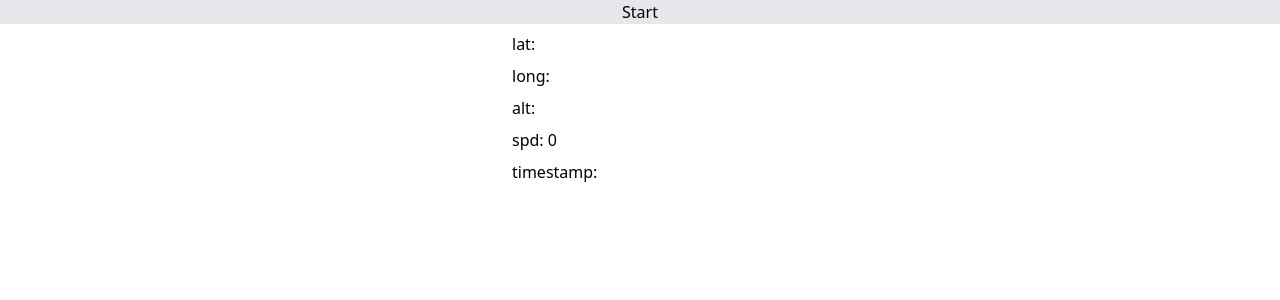
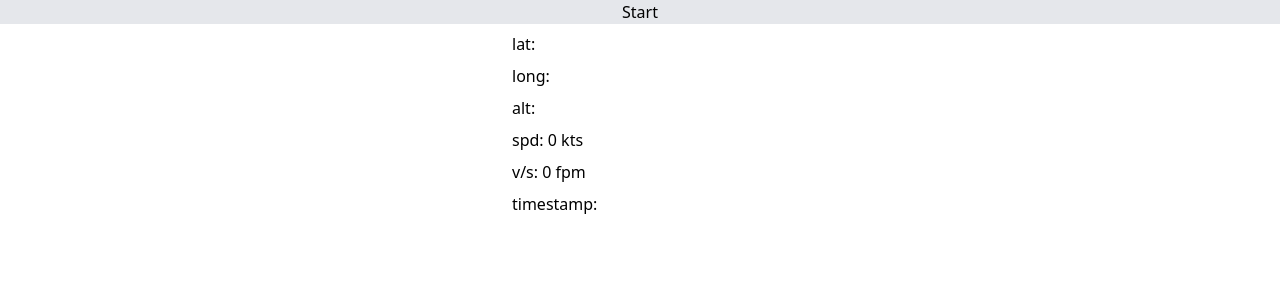
Before and after one commit to sayatodev/aviameter, a Next.js app: page / in a window 1280 px wide. Shown: the top 300 px of the page. Built offline with nearby package versions, Linux system fonts and the light colour scheme.

Commit message:
New features

```diff
--- a/src/app/page.tsx
+++ b/src/app/page.tsx
@@ -4,12 +4,12 @@ import { useEffect, useState } from "react";
 
 function calculateMeanSpeed(positions: GeolocationPosition[]): number {
     if (!positions || positions.length < 2) {
-        return 0; // Need at least 2 positions to calculate speed
+        return 0;
     }
 
-    // Calculate speeds between consecutive positions
     const speeds: number[] = [];
 
+    // Calculate speeds between consecutive positions
     for (let i = 1; i < positions.length; i++) {
         const prevPos = positions[i - 1];
         const currPos = positions[i];
@@ -18,8 +18,8 @@ function calculateMeanSpeed(positions: GeolocationPosition[]): number {
         const distance = calculateHaversineDistance(
             prevPos.coords.latitude,
             prevPos.coords.longitude,
-            currPos.coords.latitude,
-            currPos.coords.longitude
+            prevPos.coords.latitude,
+            prevPos.coords.longitude
         );
 
         // Calculate time difference in seconds
@@ -36,9 +36,8 @@ function calculateMeanSpeed(positions: GeolocationPosition[]): number {
     if (speeds.length === 0) {
         return 0;
     }
-
     const totalSpeed = speeds.reduce((sum, speed) => sum + speed, 0);
-    return totalSpeed / speeds.length;
+    return (totalSpeed / speeds.length) * 1.94384; // m/s to kts
 }
 
 function calculateHaversineDistance(
@@ -64,6 +63,41 @@ function calculateHaversineDistance(
     return R * c; // Distance in meters
 }
 
+function calculateMeanVertSpeed(positions: GeolocationPosition[]): number {
+    if (!positions || positions.length < 2) {
+        return 0;
+    }
+
+    const vertSpeeds: number[] = [];
+
+    for (let i = 1; i < positions.length; i++) {
+        const prevPos = positions[i - 1];
+        const currPos = positions[i];
+
+        if (!currPos.coords.altitude || !prevPos.coords.altitude) {
+            vertSpeeds.push(0);
+            continue;
+        }
+        const altDiff = currPos.coords.altitude - prevPos.coords.altitude;
+
+        // Calculate time difference in seconds
+        const timeDiff = (currPos.timestamp - prevPos.timestamp) / 1000;
+
+        if (timeDiff > 0) {
+            // v/s in meters per second
+            const vertSpeed = altDiff / timeDiff;
+            vertSpeeds.push(vertSpeed);
+        }
+    }
+
+    // Calculate mean v/s
+    if (vertSpeeds.length === 0) {
+        return 0;
+    }
+    const totalSpeed = vertSpeeds.reduce((sum, speed) => sum + speed, 0);
+    return (totalSpeed / vertSpeeds.length) * 196.850394; // m/s to fpm
+}
+
 export default function Home() {
     const [running, setRunning] = useState(false);
     const [position, setPosition] = useState<GeolocationPosition | null>(null);
@@ -75,7 +109,7 @@ export default function Home() {
         const timeout = setTimeout(() => {
             if (running) {
                 const recent = recentPositions;
-                while (recent.length > 5) recent.shift();
+                while (recent.length > 3) recent.shift();
                 navigator.geolocation.getCurrentPosition(
                     (pos) => {
                         setPosition(pos);
@@ -100,11 +134,12 @@ export default function Home() {
             <button className="bg-gray-200" onClick={() => setRunning(true)}>
                 Start
             </button>
-            <div className="flex flex-col gap-2 min-w-0 w-fit mx-auto min-w-[20vw]">
+            <div className="flex flex-col gap-2 w-fit mx-auto min-w-[20vw]">
                 <div>lat: {position?.coords.latitude}</div>
                 <div>long: {position?.coords.longitude}</div>
                 <div>alt: {position?.coords.altitude}</div>
-                <div>spd: {calculateMeanSpeed(recentPositions)}</div>
+                <div>spd: {calculateMeanSpeed(recentPositions)} kts</div>
+                <div>v/s: {calculateMeanVertSpeed(recentPositions)} fpm</div>
                 <div>timestamp: {position?.timestamp}</div>
             </div>
         </div>
```
